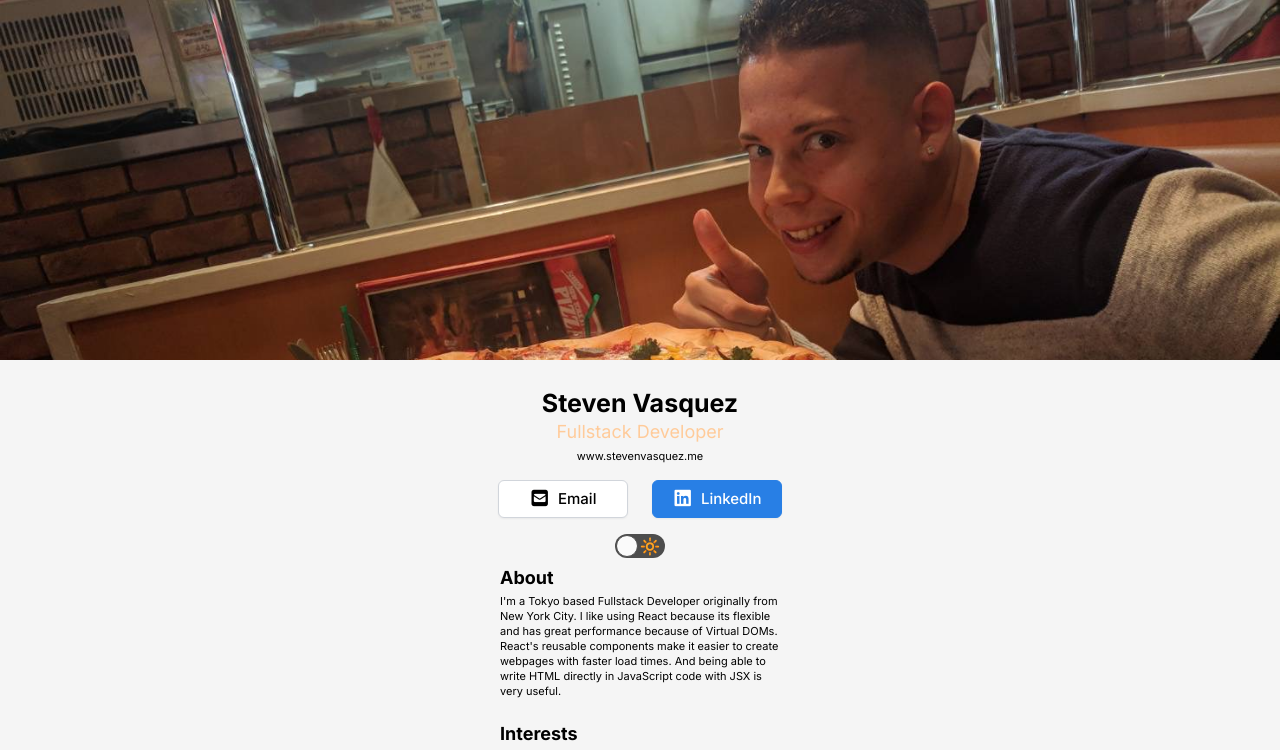
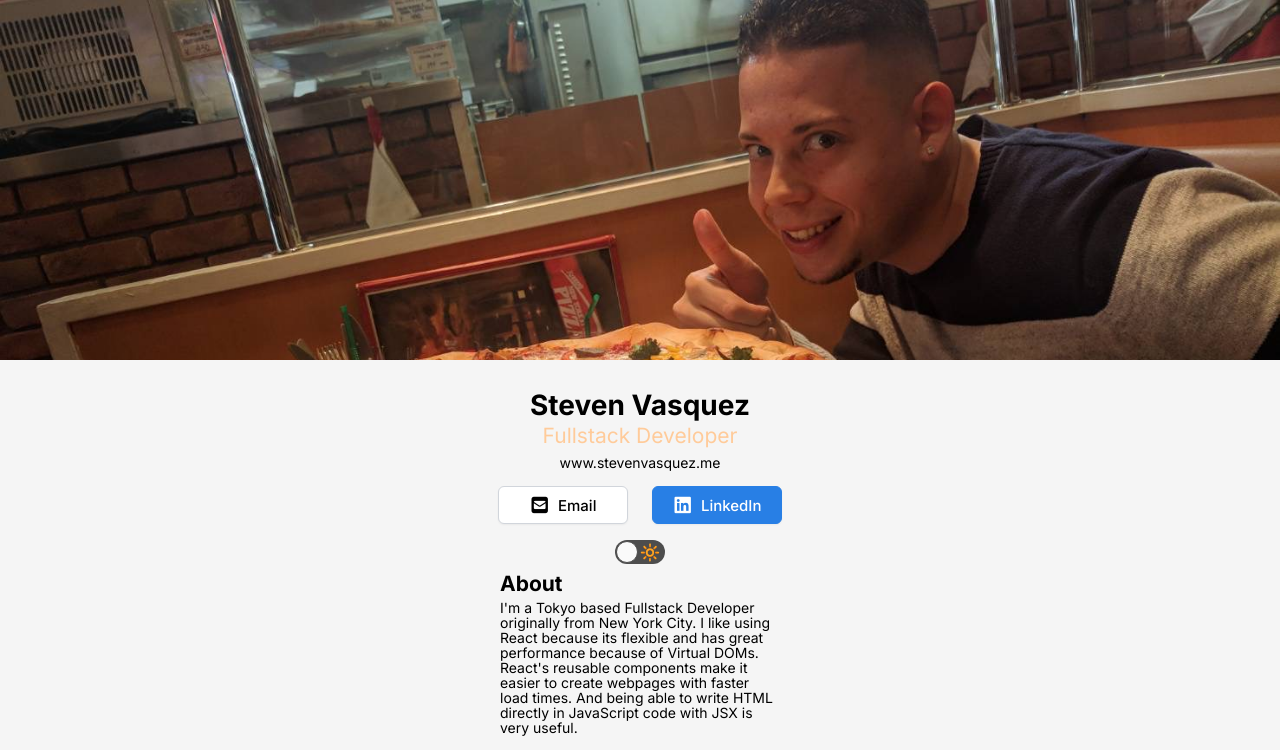
Before and after one commit to angrysun/digital-business-card, a React (Create React App) app: page / in a window 1280 px wide. Shown: the top 750 px of the page. Built offline with nearby package versions, Linux system fonts and the light colour scheme.

Commit message:
font size increased

```diff
--- a/src/style.css
+++ b/src/style.css
@@ -4,6 +4,9 @@
   --footer-bg-color: #d5d4d8;
   --image-grayscale: 0;
   --image-opacity: 100%;
+  --header-font-size: 28px;
+  --sub-header-font-size: 21px;
+  --content-font-size: 14px;
 }
 
 [data-theme="dark"] {
@@ -56,7 +59,7 @@ video {
 }
 
 .title-name {
-  font-size: 25px;
+  font-size: var(--header-font-size);
   margin: 28px 0 0 0;
 }
 
@@ -64,7 +67,7 @@ video {
   font-weight: 400;
   line-height: 4px;
   color: #ffcb9a;
-  font-size: 18px;
+  font-size: var(--sub-header-font-size);
   margin-top: 12px;
 }
 
@@ -73,8 +76,16 @@ video {
   font-weight: 400;
   font-size: 12px;
   line-height: 15px;
-  font-size: 11px;
+  font-size: var(--content-font-size);
   color: var(--text-color);
+}
+
+.title-job, .header, .about-header {
+  font-size: var(--sub-header-font-size);
+}
+
+.title-sitename, .about-content, .interests-content {
+  font-size: var(--content-font-size);
 }
 
 .info, .button, #button-white, #button-linkedIn, .center-body {
@@ -126,7 +137,6 @@ video {
 
 .header, .about-header {
   width: 280px;
-  font-size: 18px;
   margin-bottom: 0;
   line-height: 24px;
 }
@@ -137,7 +147,6 @@ video {
 
 .about-content, .interests-content {
   width: 280px;
-  font-size: 11px;
   margin-top: 4px;
   line-height: 15px;
 }
```
